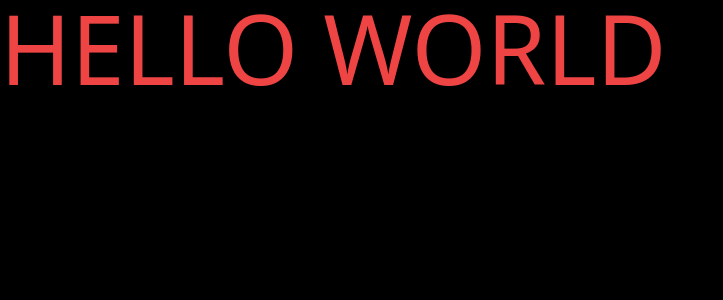
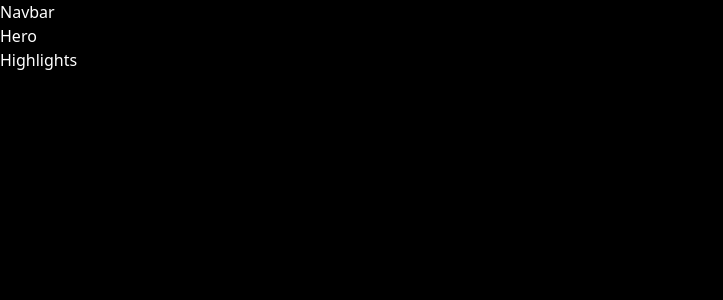
Before and after one commit to 1CL0UD/apple_website_animated, a React (Vite) app: page / in a window 1280 px wide. Shown: the top 300 px of the page, without its empty margins (0-723 px from the left). Built offline with nearby package versions, Linux system fonts and the light colour scheme.

Commit message:
made the components and added to app.jsx

```diff
--- a/src/App.jsx
+++ b/src/App.jsx
@@ -1,8 +1,13 @@
+import Navbar from './components/Navbar';
+import Hero from './components/Hero';
+import Highlights from './components/Highlights';
 const App = () => {
   return (
-    <>
-      <h1 className="text-red-500 uppercase text-8xl">Hello World</h1>
-    </>
+    <main className="bg-black">
+      <Navbar />
+      <Hero />
+      <Highlights />
+    </main>
   );
 };
 
--- /dev/null
+++ b/src/components/Hero.jsx
@@ -0,0 +1,5 @@
+const Hero = () => {
+  return <div>Hero</div>;
+};
+
+export default Hero;
--- /dev/null
+++ b/src/components/Highlights.jsx
@@ -0,0 +1,5 @@
+const Highlights = () => {
+  return <div>Highlights</div>;
+};
+
+export default Highlights;
--- /dev/null
+++ b/src/components/Navbar.jsx
@@ -0,0 +1,5 @@
+const Navbar = () => {
+  return <div>Navbar</div>;
+};
+
+export default Navbar;
```
